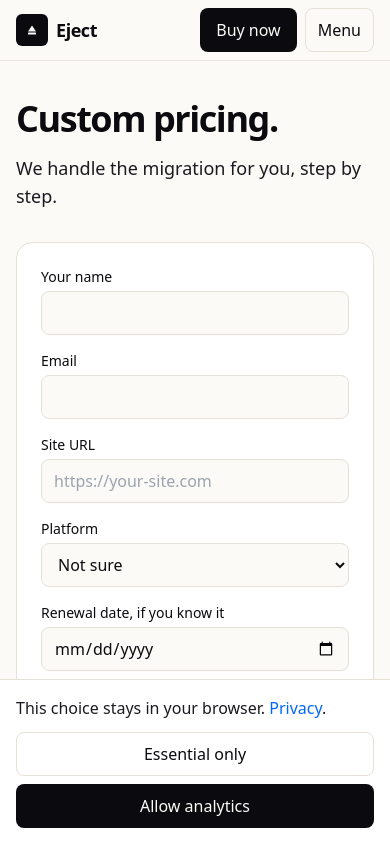
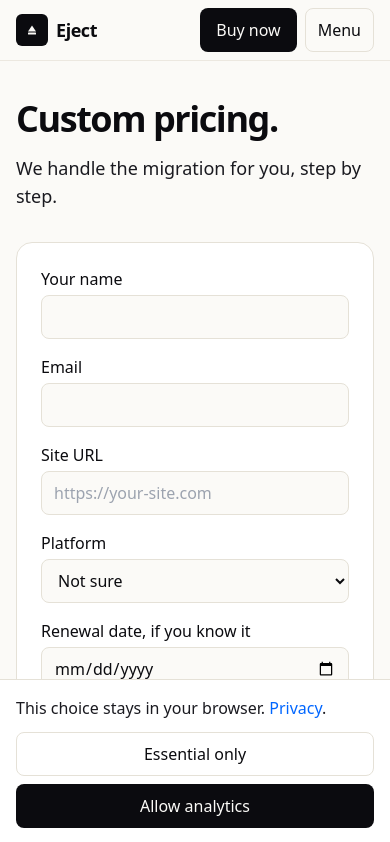
Before and after one commit to sharmaneal-debug/eject, a Next.js app: page /book in a window 390 px wide. Shown: the top 842 px of the page. Built offline with nearby package versions, Linux system fonts and the light colour scheme.

Commit message:
Make the book form and mock checkout buttons full width.
Labels and the submit button use 16px type so the call form stays readable on a phone.

Co-authored-by: sharmaneal-debug <sharmaneal-debug@users.noreply.github.com>

```diff
--- a/app/book/book-form.tsx
+++ b/app/book/book-form.tsx
@@ -49,7 +49,7 @@ export function BookForm({ bookingUrl, embed, support }: { bookingUrl: string |
         <Field label="Your name" name="name" required />
         <Field label="Email" name="email" type="email" required />
         <Field label="Site URL" name="url" placeholder="https://your-site.com" required />
-        <label className="block text-sm">
+        <label className="block text-base">
           <span className="font-medium">Platform</span>
           <select name="platform" className="mt-1 min-h-11 w-full rounded-lg border border-line bg-paper px-3 text-base" defaultValue="">
             <option value="">Not sure</option>
@@ -61,31 +61,31 @@ export function BookForm({ bookingUrl, embed, support }: { bookingUrl: string |
           </select>
         </label>
         <Field label="Renewal date, if you know it" name="renewalDate" type="date" />
-        <label className="block text-sm">
+        <label className="block text-base">
           <span className="font-medium">What you want</span>
           <textarea name="note" required rows={2} className="mt-1 min-h-11 w-full rounded-lg border border-line bg-paper px-3 py-2.5 text-base" placeholder="Simple site. About N pages." />
         </label>
-        <button type="submit" disabled={pending} className="inline-flex min-h-12 items-center rounded-xl bg-ink px-5 text-sm font-medium text-paper hover:bg-signal disabled:opacity-50">
+        <button type="submit" disabled={pending} className="inline-flex min-h-12 w-full items-center justify-center rounded-xl bg-ink px-5 text-base font-medium text-paper hover:bg-signal disabled:opacity-50">
           {pending ? "Checking the site…" : "Check the site and continue"}
         </button>
       </form>
 
-      {result && !result.ok && <p className="mt-4 text-signal text-sm">{result.error}</p>}
+      {result && !result.ok && <p className="mt-4 text-signal text-base">{result.error}</p>}
 
       {result?.ok && (
         <div className="mt-8 rounded-2xl border border-line bg-paper-warm p-6">
           <p className="font-medium mb-2">We saved the request{result.platform ? ` and scanned ${result.siteUrl}` : ""}.</p>
           {result.scanError ? (
-            <p className="text-sm text-ink-soft mb-3">The free scan did not finish: {result.scanError}. We still have your note.</p>
+            <p className="text-base text-ink-soft mb-3">The free scan did not finish: {result.scanError}. We still have your note.</p>
           ) : (
-            <p className="text-sm text-ink-soft mb-3">Scanned {result.siteUrl}.</p>
+            <p className="text-base text-ink-soft mb-3">Scanned {result.siteUrl}.</p>
           )}
           {result.emailSkipped && (
-            <p className="text-sm text-ink-soft mb-3">The request is stored. If you do not hear back, email {support}.</p>
+            <p className="text-base text-ink-soft mb-3">The request is stored. If you do not hear back, email {support}.</p>
           )}
           {bookingUrl ? (
             <div className="mt-4">
-              <a href={bookingUrl} className="text-sm text-accent" target="_blank" rel="noreferrer">
+              <a href={bookingUrl} className="text-base text-accent" target="_blank" rel="noreferrer">
                 Open the calendar
               </a>
               {embed && (
@@ -93,7 +93,7 @@ export function BookForm({ bookingUrl, embed, support }: { bookingUrl: string |
               )}
             </div>
           ) : (
-            <p className="text-sm text-ink-soft">
+            <p className="text-base text-ink-soft">
               Email <a className="text-accent" href={`mailto:${support}`}>{support}</a>.
             </p>
           )}
@@ -117,7 +117,7 @@ function Field({
   placeholder?: string;
 }) {
   return (
-    <label className="block text-sm">
+    <label className="block text-base">
       <span className="font-medium">{label}</span>
       <input name={name} type={type} required={required} placeholder={placeholder} className="mt-1 min-h-11 w-full rounded-lg border border-line bg-paper px-3 text-base" />
     </label>
--- a/app/checkout/mock/page.tsx
+++ b/app/checkout/mock/page.tsx
@@ -46,7 +46,7 @@ export default async function Page({ searchParams }: { searchParams: Promise<{ o
         ) : (
           <form action="/api/checkout/mock-complete" method="post">
             <input type="hidden" name="orderId" value={order.id} />
-            <button type="submit" className="rounded-xl bg-ink text-paper px-5 py-3 text-sm font-medium hover:bg-signal transition">
+            <button type="submit" className="inline-flex min-h-12 w-full items-center justify-center rounded-xl bg-ink px-5 text-base font-medium text-paper hover:bg-signal">
               Mark paid · no charge
             </button>
           </form>
```
